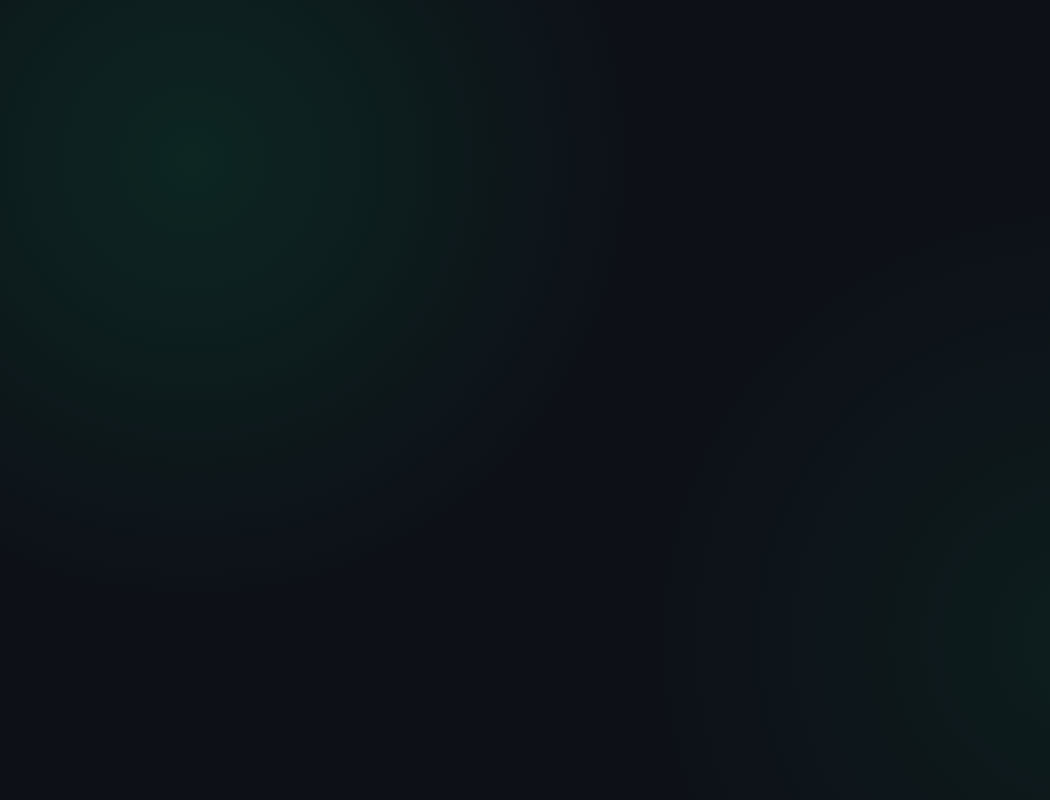
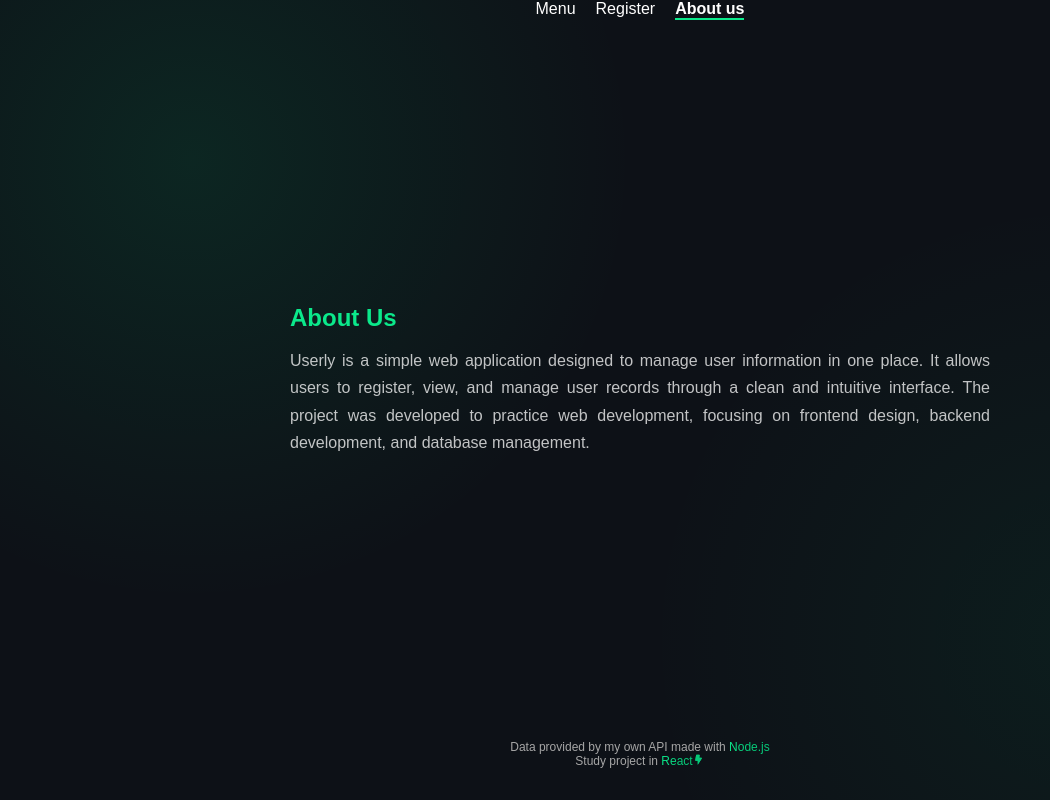
Before and after one commit to natapereirax-cmd/Userly, a React (Vite) app in the folder frontend/: page /about in a window 1280 px wide. Before the commit this address had no page. Shown: the whole page, without its empty margins (0-1050 px from the left). Built offline with nearby package versions, Linux system fonts and the light colour scheme.

Commit message:
frontend#5

```diff
--- a/frontend/index.html
+++ b/frontend/index.html
@@ -3,6 +3,7 @@
   <head>
     <meta charset="UTF-8" />
     <link rel="icon" type="image/svg+xml" href="/favicon.svg" />
+    <link href="https://unpkg.com/boxicons@2.1.4/css/boxicons.min.css" rel="stylesheet">
     <meta name="viewport" content="width=device-width, initial-scale=1.0" />
     <title>Userly</title>
   </head>
--- a/frontend/src/App.css
+++ b/frontend/src/App.css
@@ -0,0 +1,6 @@
+.main-div {
+    display: flex;
+    min-height: 100vh;
+    flex-direction: column;
+    justify-content: space-between;
+}
--- a/frontend/src/App.jsx
+++ b/frontend/src/App.jsx
@@ -1,17 +1,25 @@
 import './App.css'
 import { BrowserRouter, Routes, Route } from 'react-router-dom';
 import Menu from './containers/menu/index';
-import Register from './containers/register';
+import Register from './containers/register/index';
+import Header from './components/header/index';
+import Footer from './components/footer/index';
+import AboutUs from './containers/about-us/index';
 
 
 function App() {
 
   return (
     <BrowserRouter>
-      <Routes>
-        <Route path='/' element={<Menu />}/>
-        <Route path='/register' element={<Register />}/>
-      </Routes>
+      <div className="main-div">
+        <Header/>
+        <Routes>
+          <Route path='/' element={<Menu />}/>
+          <Route path='/register' element={<Register />}/>
+          <Route path='/about' element={<AboutUs />}/>
+        </Routes>
+        <Footer/>
+      </div>
     </BrowserRouter>
   )
 }
--- /dev/null
+++ b/frontend/src/components/footer/index.jsx
@@ -0,0 +1,12 @@
+import { StyledFooter } from "./style";
+
+export default function Footer () {
+    return(
+        <StyledFooter>
+            <div className="footer-text">
+                <p>Data provided by my own API made with <span>Node.js</span></p>
+                <p>Study project in <span>React<i class='bx bxs-bolt'></i></span></p>
+            </div>
+        </StyledFooter>
+    )
+}
--- /dev/null
+++ b/frontend/src/components/footer/style.js
@@ -0,0 +1,36 @@
+import styled from "styled-components";
+
+export const StyledFooter = styled.footer`
+    display: flex;
+    align-items: center;
+    justify-content: center;
+    flex-direction: row;
+    gap: 0.1rem;
+    font-size: 12px;
+    padding-bottom: 2rem;
+
+    .footer-text {
+        display: flex;
+        align-items: center;
+        justify-content: center;
+        flex-direction: column;
+
+    }
+
+    p {
+        color: #A6A6A6;
+    }
+
+    span {
+        background: linear-gradient(90deg, #0be98b, #06c978, #06c978);
+        -webkit-background-clip: text;
+        background-clip: text;
+        color: transparent;
+        font-weight: 6 00;
+    }
+
+    i {
+        background: transparent;
+        color: #06c978;
+    }
+`
--- /dev/null
+++ b/frontend/src/components/header/index.jsx
@@ -0,0 +1,14 @@
+import { StyledHeader } from "./style";
+import {NavLink} from "react-router-dom";
+
+export default function Header () {
+    return (
+    <StyledHeader>
+        <nav>
+            <NavLink to="/" className={({ isActive }) => (isActive ? "is-active" : undefined)} end>Menu</NavLink>
+            <NavLink to="/register" className={({ isActive }) => (isActive ? "is-active" : undefined)}>Register</NavLink>
+            <NavLink to="/about" className={({ isActive }) => (isActive ? "is-active" : undefined)}>About us</NavLink>
+        </nav>
+    </StyledHeader>
+    )
+}
--- /dev/null
+++ b/frontend/src/components/header/style.js
@@ -0,0 +1,27 @@
+import styled from 'styled-components';
+
+export const StyledHeader = styled.header`
+    display: flex;
+    justify-content: center;
+    align-items: center;
+    flex-direction: row;
+    gap: 1rem;
+
+    nav {
+        display: flex;
+        align-items: center;
+        gap: 20px;
+    }
+
+    nav a {
+        color: #ffff;
+        border-bottom: 2px solid transparent;
+        background-clip: text;
+        text-decoration: none;
+    }
+
+    nav a.is-active {
+        border-bottom-color: #0be98b;
+        font-weight: 700;
+    }
+`
--- a/frontend/src/containers/about-us/index.jsx
+++ b/frontend/src/containers/about-us/index.jsx
@@ -0,0 +1,12 @@
+import {StyledAboutUs} from "./style";
+
+export default function AboutUs () {
+    return (
+        <StyledAboutUs>
+            <h2>About Us</h2>
+            <p>Userly is a simple web application designed to manage user information in one place.
+                It allows users to register, view, and manage user records through a clean and intuitive interface.
+                The project was developed to practice web development, focusing on frontend design, backend development, and database management.</p>
+        </StyledAboutUs>
+    )
+}
--- a/frontend/src/containers/about-us/style.js
+++ b/frontend/src/containers/about-us/style.js
@@ -0,0 +1,26 @@
+import styled from "styled-components";
+
+export const StyledAboutUs = styled.div`
+    width: min(700px, 90%);
+    margin: 40px auto;
+
+    display: flex;
+    flex-direction: column;
+    gap: 15px;
+
+    h2 {
+        width: 100%;
+        margin: 0;
+        color: white;
+        text-align: left;
+        color: #0be98b;
+    }
+
+    p {
+        margin: 0;
+        color: rgba(255, 255, 255, 0.75);
+        font-size: 16px;
+        line-height: 1.7;
+        text-align: justify;
+    }
+`
```
